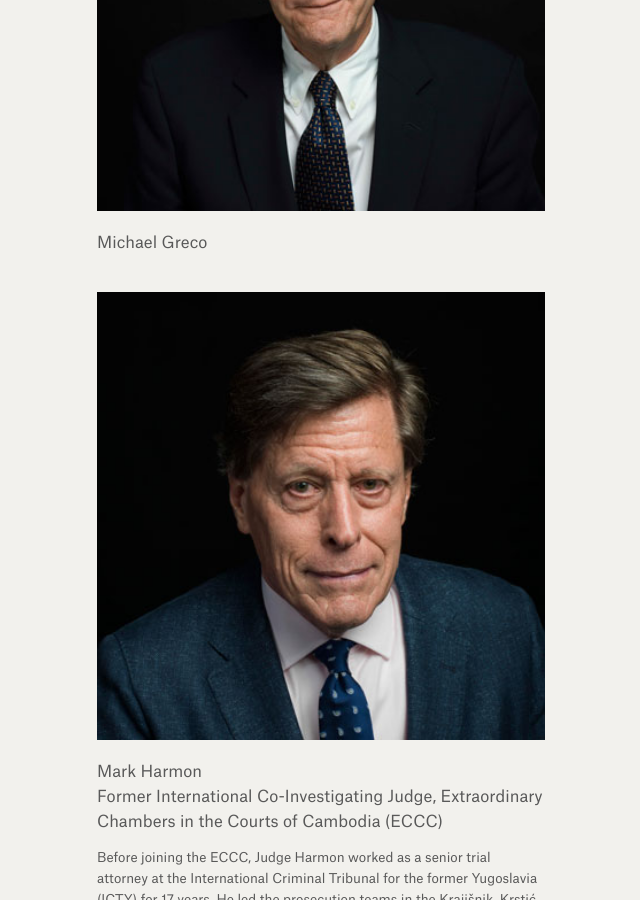
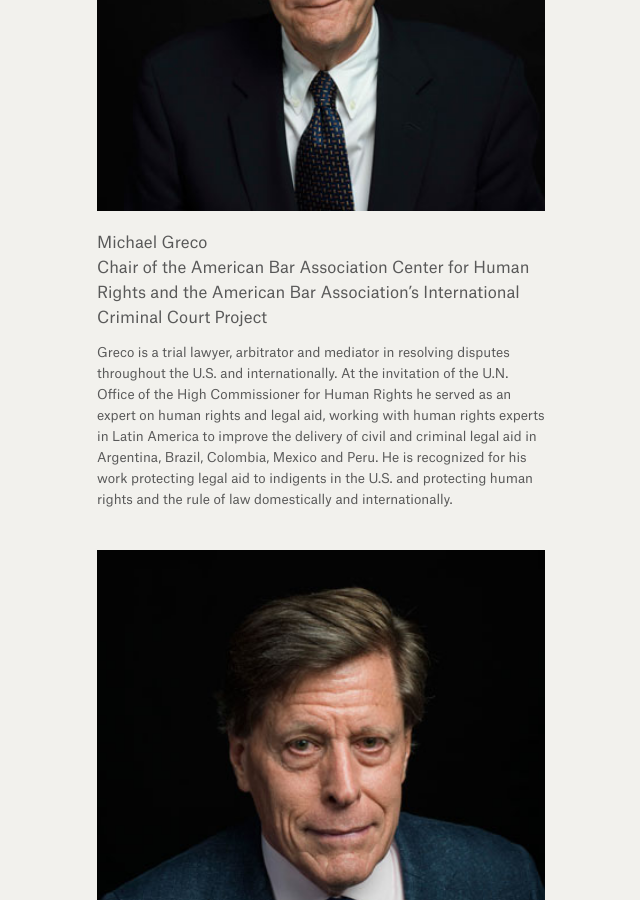
Before and after one commit to weights-and-measures/weights-and-measures.github.io, a Jekyll site: the page built from photographs.html, in a window 1280 px wide and 900 px high, scrolled down 13996 px. Shown: the whole window, without its empty margins (319-959 px from the left). Built offline with Jekyll 4.4.1, drawn with Linux system fonts in a browser that asks for light colours.

Commit message:
Updated D19

```diff
--- a/_photographs/d19.markdown
+++ b/_photographs/d19.markdown
@@ -6,4 +6,7 @@ position: 51
 
 ![michael_greco04.jpg](/uploads/michael_greco04.jpg)
 
-Michael Greco
+Michael Greco <br> Chair of the American Bar Association Center for Human Rights and the American Bar Association’s International Criminal Court Project
+
+
+Greco is a trial lawyer, arbitrator and mediator in resolving disputes throughout the U.S. and internationally. At the invitation of the U.N. Office of the High Commissioner for Human Rights he served as an expert on human rights and legal aid, working with human rights experts in Latin America to improve the delivery of civil and criminal legal aid in Argentina, Brazil, Colombia, Mexico and Peru. He is recognized for his work protecting legal aid to indigents in the U.S. and protecting human rights and the rule of law domestically and internationally.
```
